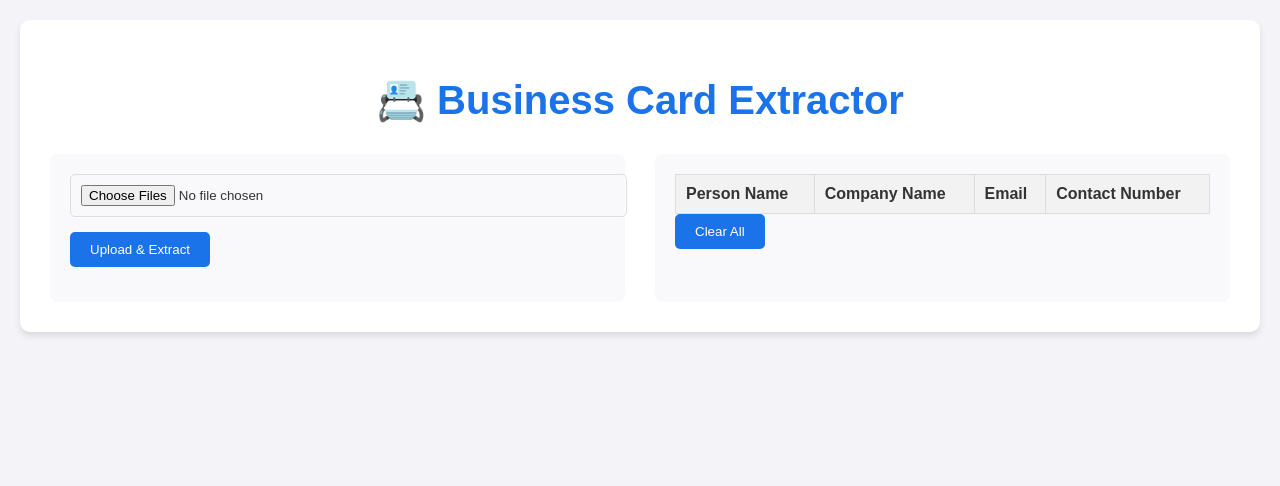
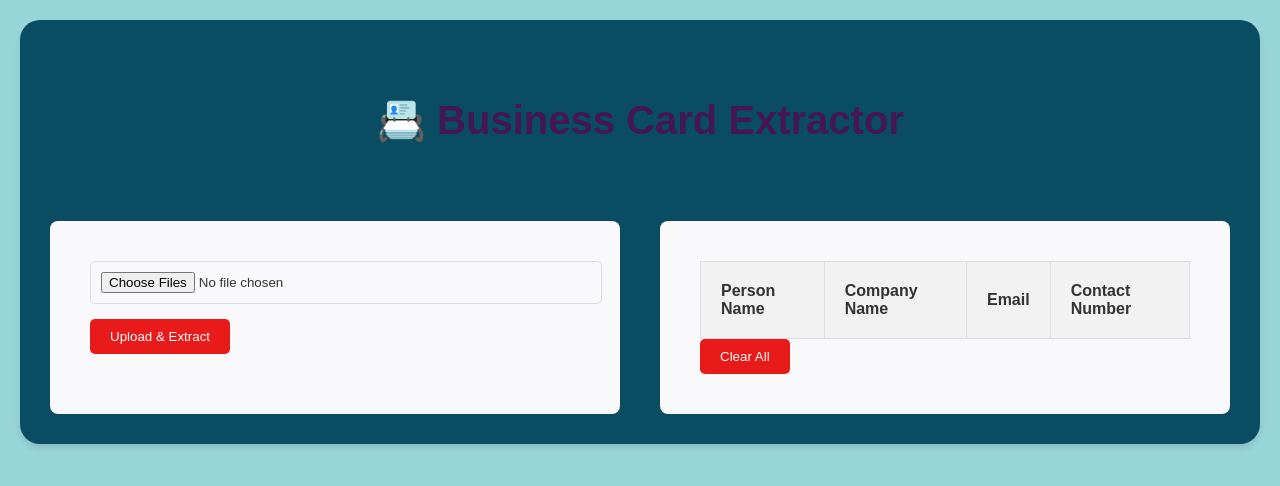
Before and after one commit to Bharathi077/Business_Card_Extractor, a Flask app: page / in a window 1280 px wide. Shown: the top 486 px of the page. Run offline with Flask 3, Linux system fonts and the light colour scheme; lists and menus that the app fills with data are empty.

Commit message:
Update styles.css

```diff
--- a/static/styles.css
+++ b/static/styles.css
@@ -1,16 +1,16 @@
 body {
     font-family: Arial, sans-serif;
-    background-color: #f4f4f8;
+    background-color: #97d5d9;
     margin: 0;
     padding: 20px;
     color: #333;
 }
 
 .container {
-    max-width: 1200px;
+    max-width: 1400px;
     margin: 0 auto;
-    background-color: white;
-    border-radius: 10px;
+    background-color: #0a4c62;
+    border-radius: 20px;
     box-shadow: 0 4px 6px rgba(0,0,0,0.1);
     padding: 30px;
 }
@@ -18,23 +18,25 @@ body {
 .header {
     text-align: center;
     margin-bottom: 30px;
+    padding: 20px;
 }
 
 .header h1 {
-    color: #1a73e8;
+    color: #441752;
     font-size: 2.5em;
 }
 
 .content {
     display: flex;
-    gap: 30px;
+    gap: 40px;
 }
 
 .upload-section, .data-section {
     flex: 1;
     background-color: #f9f9fc;
-    padding: 20px;
+    padding: 40px;
     border-radius: 8px;
+
 }
 
 input[type="text"],
@@ -44,10 +46,12 @@ input[type="file"] {
     margin-bottom: 15px;
     border: 1px solid #ddd;
     border-radius: 5px;
+
 }
 
 button {
-    background-color: #1a73e8;
+
+    background-color: #e81a1a;
     color: white;
     border: none;
     padding: 10px 20px;
@@ -61,20 +65,20 @@ button:hover {
 }
 
 #image-preview {
-    display: flex;
+
     flex-wrap: wrap;
     gap: 10px;
     margin-top: 15px;
 }
 
 #image-preview img {
-    max-width: 100px;
-    max-height: 100px;
-    object-fit: cover;
+    max-width: 300px;
+    max-height: 300px;
     border-radius: 5px;
 }
 
 #extraction-table {
+
     width: 100%;
     border-collapse: collapse;
 }
@@ -82,7 +86,7 @@ button:hover {
 #extraction-table th,
 #extraction-table td {
     border: 1px solid #ddd;
-    padding: 10px;
+    padding: 20px;
     text-align: left;
 }
 
```
